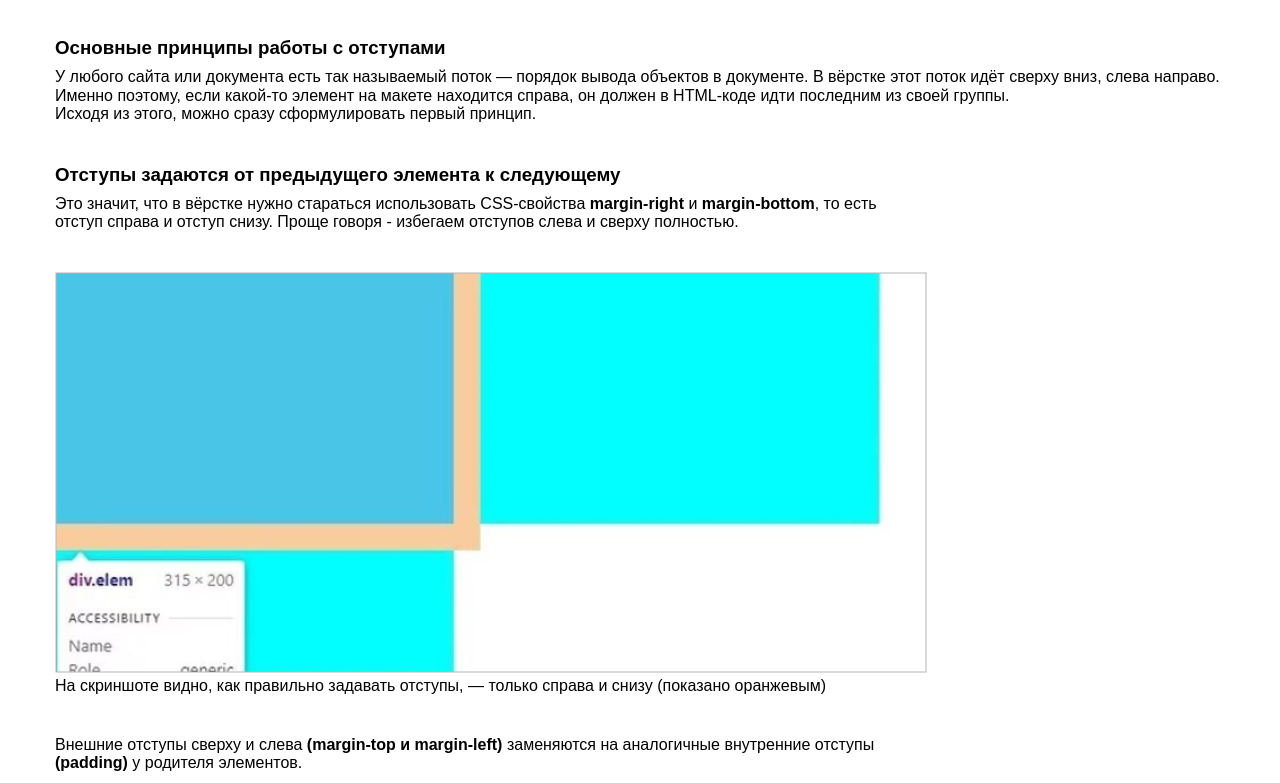
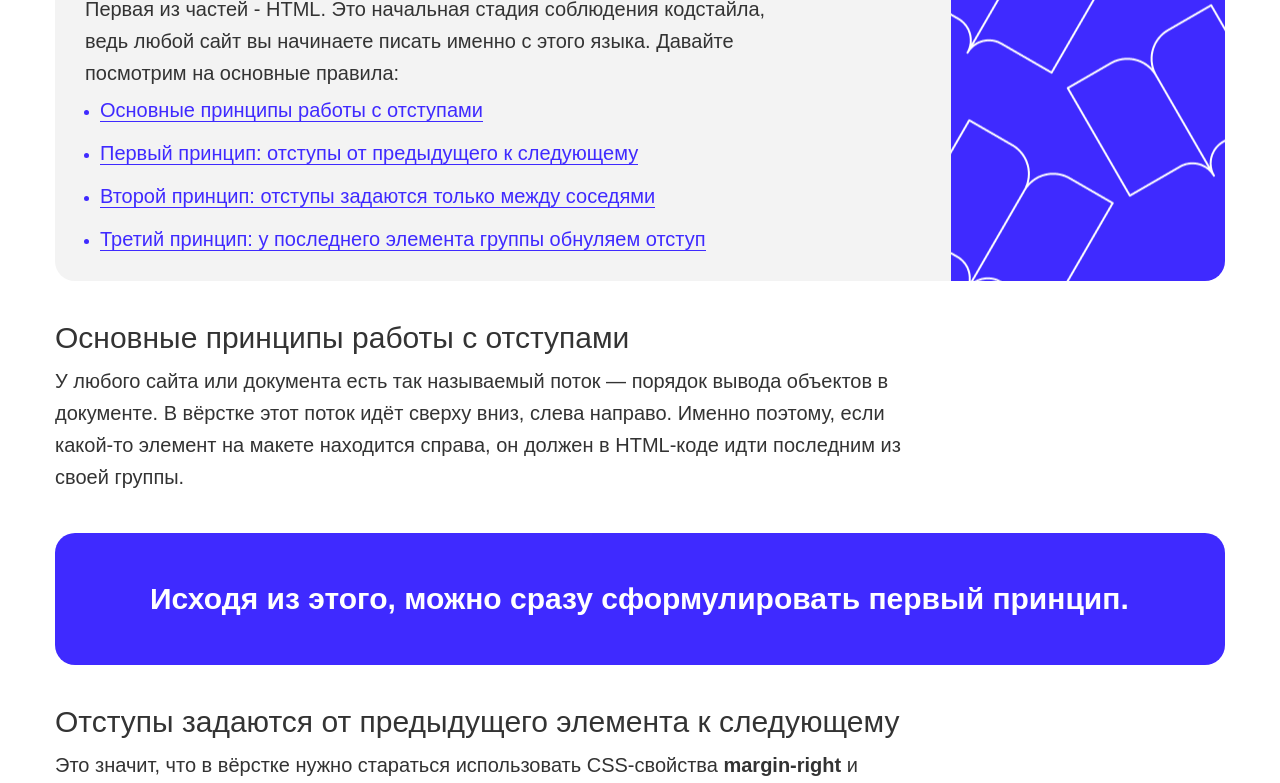
Before and after one commit to MaxZaharuk/weblayout, a plain HTML site: page Homework/article.html in a window 1280 px wide. Shown: the part 665-1448 px from the top of the page. Drawn offline with Linux system fonts and the light colour scheme.

Commit message:
hw5 initial

```diff
--- a/Homework/article.html
+++ b/Homework/article.html
@@ -24,26 +24,27 @@
         изменениях</i>. И здесь помогают правила организации отступов. Они позволяют легко
       менять, улучшать и масштабировать вёрстку и уберегут вас от типичных ошибок.
     </p>
-    <div class="grey-blocks">
+    <div class="grey-blocks grey-blocks-image">
       <h2 class="main-sections">Содержание</h2>
 
       <p class="grey-blocks-p">Первая из частей - HTML. Это начальная стадия соблюдения кодстайла, ведь любой
         сайт вы начинаете писать именно с этого языка. Давайте посмотрим на основные
         правила:</p>
       <ul class="main-list">
-        <li class="list-el"><a href="#section_1">Основные принципы работы с отступами</a></li>
-        <li class="list-el"><a href="#section_2">Первый принцип: отступы от предыдущего к следующему</a></li>
-        <li class="list-el"><a href="#section_3">Второй принцип: отступы задаются только между соседями</a></li>
-        <li class="list-el"><a href="#section_4">Третий принцип: у последнего элемента группы обнуляем отступ</a></li>
+        <li class="list-el"><a class="list-href" href="#section_1">Основные принципы работы с отступами</a></li>
+        <li class="list-el"><a class="list-href" href="#section_2">Первый принцип: отступы от предыдущего к следующему</a></li>
+        <li class="list-el"><a class="list-href" href="#section_3">Второй принцип: отступы задаются только между соседями</a></li>
+        <li class="list-el"><a class="list-href" href="#section_4">Третий принцип: у последнего элемента группы обнуляем отступ</a></li>
       </ul>
     </div>
     <div id="section_1">
       <h3 class="main-subsections">Основные принципы работы с отступами</h3>
-      У любого сайта или документа есть так называемый поток — порядок вывода объектов
+      <p class="standard-paragraph">У любого сайта или документа есть так называемый поток — порядок вывода объектов
       в документе. В вёрстке этот поток идёт сверху вниз, слева направо. Именно поэтому,
       если какой-то элемент на макете находится справа, он должен в HTML-коде идти
       последним из своей группы.
-      <p class="standard-paragraph">
+    </p>
+      <p class="standard-paragraph important-paragraph">
         Исходя из этого, можно сразу сформулировать первый принцип.
       </p>
     </div>
@@ -75,7 +76,7 @@
 
     <div id="section_3">
 
-      <h3>Отступы задаются только между соседними элементами в потоке</h3>
+      <h3 class="main-subsections">Отступы задаются только между соседними элементами в потоке</h3>
       <p class="standard-paragraph">
         Если у блока нет соседа с левой стороны — задавать ему отступ слева нельзя. То же
         самое касается любой из сторон.
@@ -127,7 +128,7 @@
       сделать отступ между заголовком и описанием, достаточно просто сделать отступ
       снизу — для заголовка.
     </p>
-    <div class="grey-blocks">
+    <div class="grey-blocks grey-blocks-image">
       <h2 class="main-sections">Итог</h2>
       <p class="grey-blocks-p">
         Это основные правила организации отступов, которые помогут вам сделать вёрстку
--- a/Homework/css/style.css
+++ b/Homework/css/style.css
@@ -18,7 +18,11 @@ img {
 }
 
 body {
-  font-family: 'font', sans-serif;
+  font-family: Arial, Verdana, sans-serif;
+}
+
+figure {
+  font-size: 0;
 }
 
 .main-content {
@@ -39,10 +43,25 @@ body {
   display: inline-block;
   padding: 24px 49px;
   margin-right: 25px;
+  font-weight: 700;
+  font-size: 18px;
+  background-color: #3f2aff;
 }
 
 .refs:last-child {
   margin-right: 0;
+}
+
+.download {
+  position: relative;
+  padding-left: 1.2em;
+  font-weight: 700;
+  font-size: 18px;
+  color: #3f2aff;
+  background-image: url("../img/download.png");
+  background-position: left center;
+  background-repeat: no-repeat;
+  background-size: 1em 1em;
 }
 
 .container {
@@ -54,22 +73,47 @@ body {
 .main-header {
   margin-top: 0;
   margin-bottom: 40px;
+  font-weight: 400;
+  font-size: 60px;
+  line-height: 60px;
+  color: #333;
 }
 
 .main-sections {
   margin-top: 0;
   margin-bottom: 10px;
+  font-size: 40px;
+  line-height: 46px;
+  color: #333;
 }
 
 .main-subsections {
   margin-top: 0;
   margin-bottom: 10px;
+  font-weight: 400;
+  font-size: 30px;
+  line-height: 34px;
+  color: #333;
 }
 
 .standard-paragraph {
   margin-top: 0;
   margin-bottom: 40px;
   max-width: 872px;
+  font-weight: 400;
+  font-size: 20px;
+  line-height: 32px;
+  color: #333;
+}
+
+.important-paragraph {
+  border-radius: 20px;
+  padding: 50px 95px;
+  max-width: 100%;
+  font-weight: 700;
+  font-size: 30px;
+  color: white;
+  background-color: #3f2aff;
 }
 
 .main-list {
@@ -78,11 +122,19 @@ body {
   margin-bottom: 0;
 }
 
-.list-el:not(:last-child) {
+.list-el {
   margin-bottom: 20px;
+  color:#3f2aff
 }
 
+.list-el:last-child {
+  margin-bottom: 0px;
+}
 
+.list-href {
+  border-bottom: 1px #3f2aff solid;
+  font-size: 20px;
+}
 
 .img-block {
   display: inline-block;
@@ -94,6 +146,12 @@ body {
   border-radius: 20px;
   padding: 30px;
   background-color: #f3f3f3;
+  background-position: right;
+  background-repeat: no-repeat;
+}
+
+.grey-blocks-image {
+  background-image: url("../img/decorate-1.png")
 }
 
 .grey-blocks:not(:last-child) {
@@ -104,6 +162,10 @@ body {
   margin-bottom: 10px;
   max-width: 692px;
   margin-top: 0;
+  font-size: 20px;
+  font-weight: 400;
+  line-height: 32px;
+  color: #333;
 }
 
 .grey-blocks-p:last-child{
@@ -113,3 +175,11 @@ body {
 .img-alone {
   margin-bottom: 40px;
 }
+
+.img-block figcaption {
+  border: solid #b6b6b6 1px;
+  padding: 19px 0;
+  font-weight: 400;
+  font-size: 14px;
+  text-align: center;
+}
```
Also changed, not shown: Homework/index.html (+1 -1 lines), Homework/modules.html (added), 1 other file.
